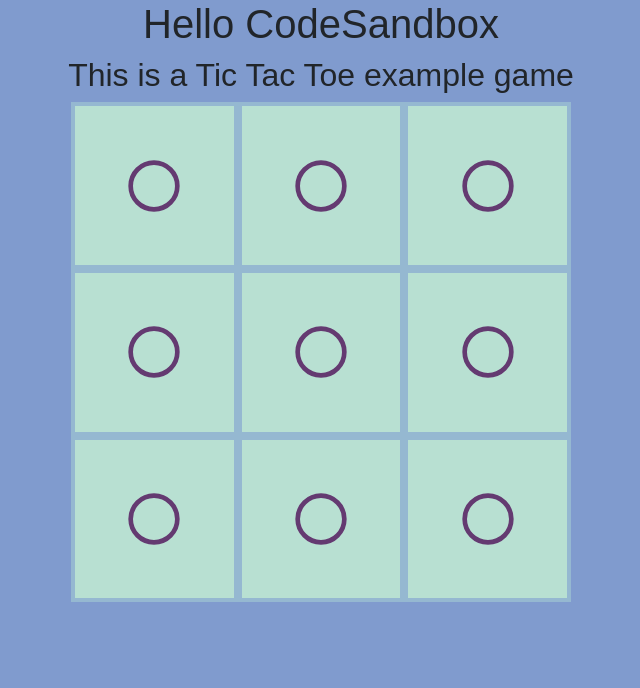
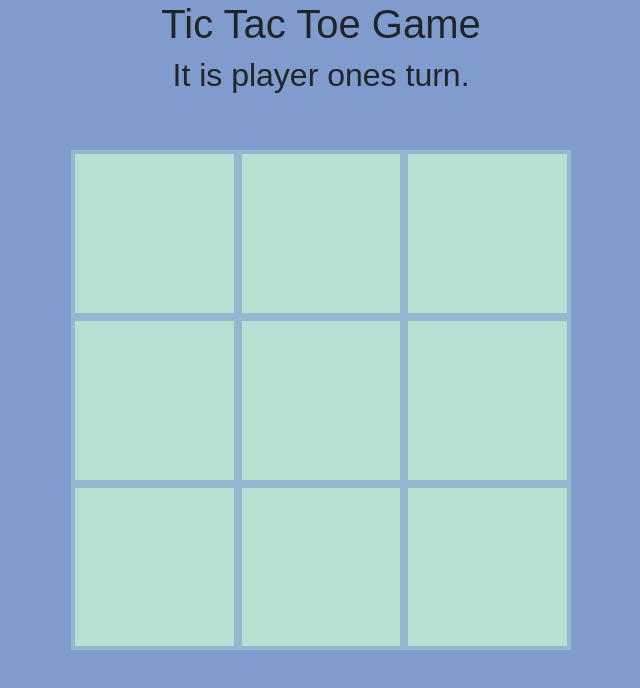
Before and after one commit to DJHolmes97/react-tic-tac-toe-game, a React (Create React App) app: page / in a window 1280 px wide. Shown: the top 688 px of the page, without its empty margins (319-959 px from the left). Built offline with nearby package versions, Linux system fonts and the light colour scheme.

Commit message:
Added basic noughts and cross functionality

```diff
--- a/src/App.tsx
+++ b/src/App.tsx
@@ -6,11 +6,11 @@ export default function App() {
 	return (
 		<div className="App">
 			<Container>
-				<Row>
+				<Row className="mb-5">
 					<Col xs={2} />
 					<Col xs={8}>
-						<h1>Hello CodeSandbox</h1>
-						<h2>This is a Tic Tac Toe example game</h2>
+						<h1>Tic Tac Toe Game</h1>
+						<h2>It is player ones turn.</h2>
 					</Col>
 					<Col xs={2} />
 				</Row>
--- a/src/components/Board.tsx
+++ b/src/components/Board.tsx
@@ -1,48 +1,154 @@
 import * as Styled from './Board.styles'
-import { Circle } from 'react-feather'
+import { Circle, X } from 'react-feather'
 
-const Square = () => {
+interface GamePropTypes {
+	playerOneTurn: boolean
+	boardCells: {
+		a1: 'nought' | 'cross' | 'empty'
+		a2: 'nought' | 'cross' | 'empty'
+		a3: 'nought' | 'cross' | 'empty'
+		b1: 'nought' | 'cross' | 'empty'
+		b2: 'nought' | 'cross' | 'empty'
+		b3: 'nought' | 'cross' | 'empty'
+		c1: 'nought' | 'cross' | 'empty'
+		c2: 'nought' | 'cross' | 'empty'
+		c3: 'nought' | 'cross' | 'empty'
+	}
+}
+enum CellEnum {
+	A1 = 'a1',
+	A2 = 'a2',
+	A3 = 'a3',
+	B1 = 'b1',
+	B2 = 'b2',
+	B3 = 'b3',
+	C1 = 'c1',
+	C2 = 'c2',
+	C3 = 'c3',
+}
+const GameProps: GamePropTypes = {
+	playerOneTurn: true,
+	boardCells: {
+		a1: 'empty',
+		a2: 'empty',
+		a3: 'empty',
+		b1: 'empty',
+		b2: 'empty',
+		b3: 'empty',
+		c1: 'empty',
+		c2: 'empty',
+		c3: 'empty',
+	},
+}
+
+const Square = ({ icon }: { icon: 'nought' | 'cross' | 'empty' }) => {
+	const IconProps = {
+		size: 56,
+		color: '#643A71',
+	}
+	const Icon = () => {
+		switch (icon) {
+			case 'empty':
+				return <></>
+			case 'nought':
+				return <Circle {...IconProps} />
+			case 'cross':
+				return <X {...IconProps} />
+		}
+	}
 	return (
 		<Styled.Square>
-			<Circle size={56} color={'#643A71'} />
+			<Icon />
 		</Styled.Square>
 	)
 }
 
 const Board = () => {
+	const handleClick = (event: any) => {
+		const key: CellEnum = event.currentTarget.attributes['data-id'].value
+		console.log('', key)
+		const oldValue = GameProps.boardCells[key]
+		GameProps.boardCells[key] =
+			GameProps.boardCells[key] === 'empty'
+				? GameProps.playerOneTurn
+					? 'nought'
+					: 'cross'
+				: GameProps.boardCells[key]
+		GameProps.playerOneTurn =
+			oldValue !== GameProps.boardCells[key]
+				? !GameProps.playerOneTurn
+				: GameProps.playerOneTurn
+		console.log(GameProps.boardCells)
+	}
 	return (
 		<Styled.BoardContainer>
 			<Styled.BoardRow>
-				<Styled.BoardCol xs={4}>
-					<Square />
+				<Styled.BoardCol
+					xs={4}
+					onClick={handleClick}
+					data-id={CellEnum.A1}
+				>
+					<Square icon={GameProps.boardCells.a1} />
 				</Styled.BoardCol>
-				<Styled.BoardCol xs={4}>
-					<Square />
+				<Styled.BoardCol
+					xs={4}
+					onClick={handleClick}
+					data-id={CellEnum.A2}
+				>
+					<Square icon={GameProps.boardCells.a2} />
 				</Styled.BoardCol>
-				<Styled.BoardCol xs={4}>
-					<Square />
+				<Styled.BoardCol
+					xs={4}
+					onClick={handleClick}
+					data-id={CellEnum.A3}
+				>
+					<Square icon={GameProps.boardCells.a3} />
 				</Styled.BoardCol>
 			</Styled.BoardRow>
 			<Styled.BoardRow>
-				<Styled.BoardCol xs={4}>
-					<Square />
+				<Styled.BoardCol
+					xs={4}
+					onClick={handleClick}
+					data-id={CellEnum.B1}
+				>
+					<Square icon={GameProps.boardCells.b1} />
 				</Styled.BoardCol>
-				<Styled.BoardCol xs={4}>
-					<Square />
+				<Styled.BoardCol
+					xs={4}
+					onClick={handleClick}
+					data-id={CellEnum.B2}
+				>
+					<Square icon={GameProps.boardCells.b2} />
 				</Styled.BoardCol>
-				<Styled.BoardCol xs={4}>
-					<Square />
+				<Styled.BoardCol
+					xs={4}
+					onClick={handleClick}
+					data-id={CellEnum.B3}
+				>
+					<Square icon={GameProps.boardCells.b3} />
 				</Styled.BoardCol>
 			</Styled.BoardRow>
 			<Styled.BoardRow>
-				<Styled.BoardCol xs={4}>
-					<Square />
+				<Styled.BoardCol
+					xs={4}
+					onClick={handleClick}
+					data-id={CellEnum.C1}
+				>
+					<Square icon={GameProps.boardCells.c1} />
 				</Styled.BoardCol>
-				<Styled.BoardCol xs={4}>
-					<Square />
+				<Styled.BoardCol
+					xs={4}
+					onClick={handleClick}
+					data-id={CellEnum.C2}
+				>
+					<Square icon={GameProps.boardCells.c2} />
 				</Styled.BoardCol>
-				<Styled.BoardCol xs={4}>
-					<Square />
+				<Styled.BoardCol
+					xs={4}
+					onClick={handleClick}
+					data-id={CellEnum.C3}
+				>
+					<Square icon={GameProps.boardCells.c3} />
 				</Styled.BoardCol>
 			</Styled.BoardRow>
 		</Styled.BoardContainer>
```
Also changed, not shown: .eslintrc.js.
